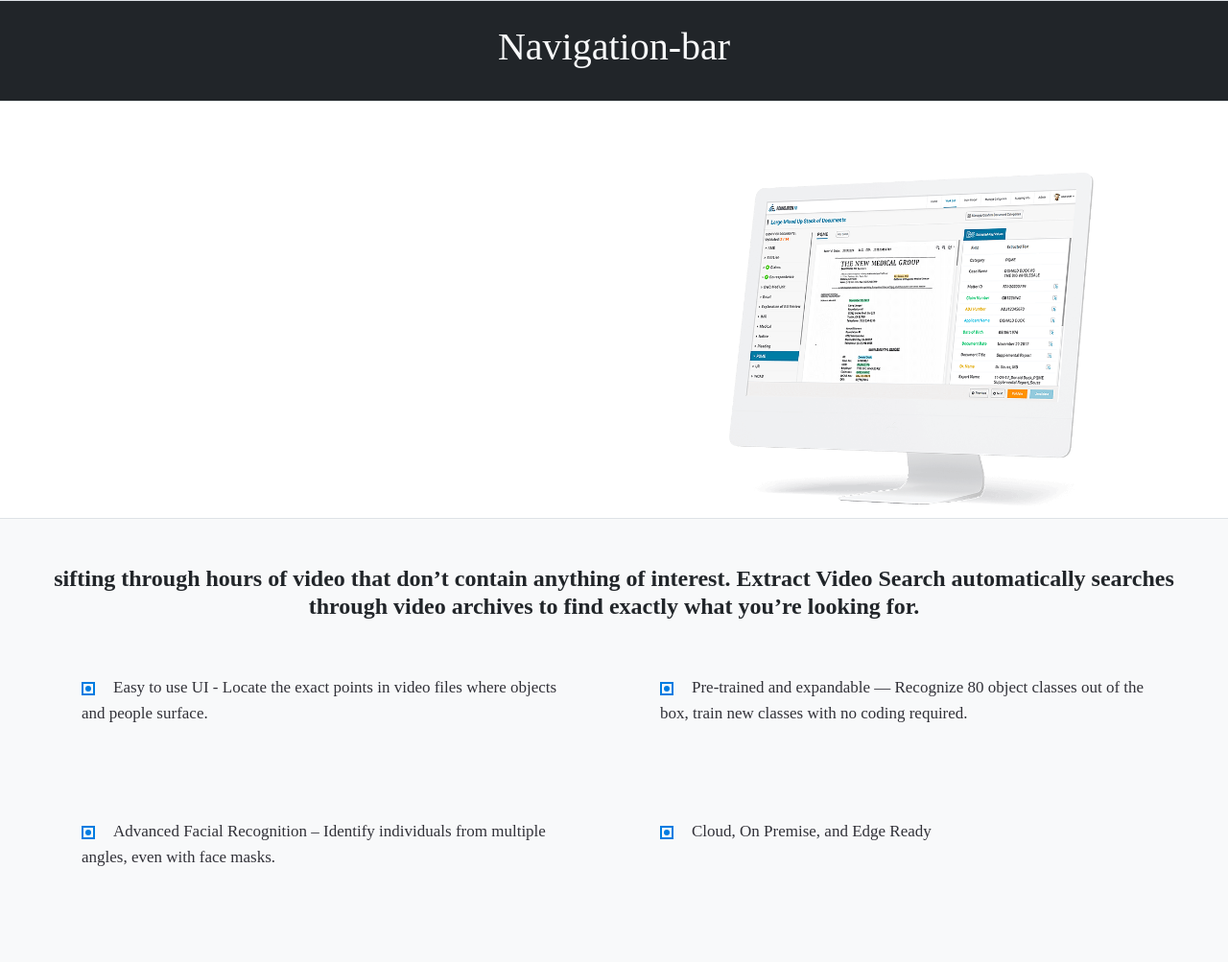
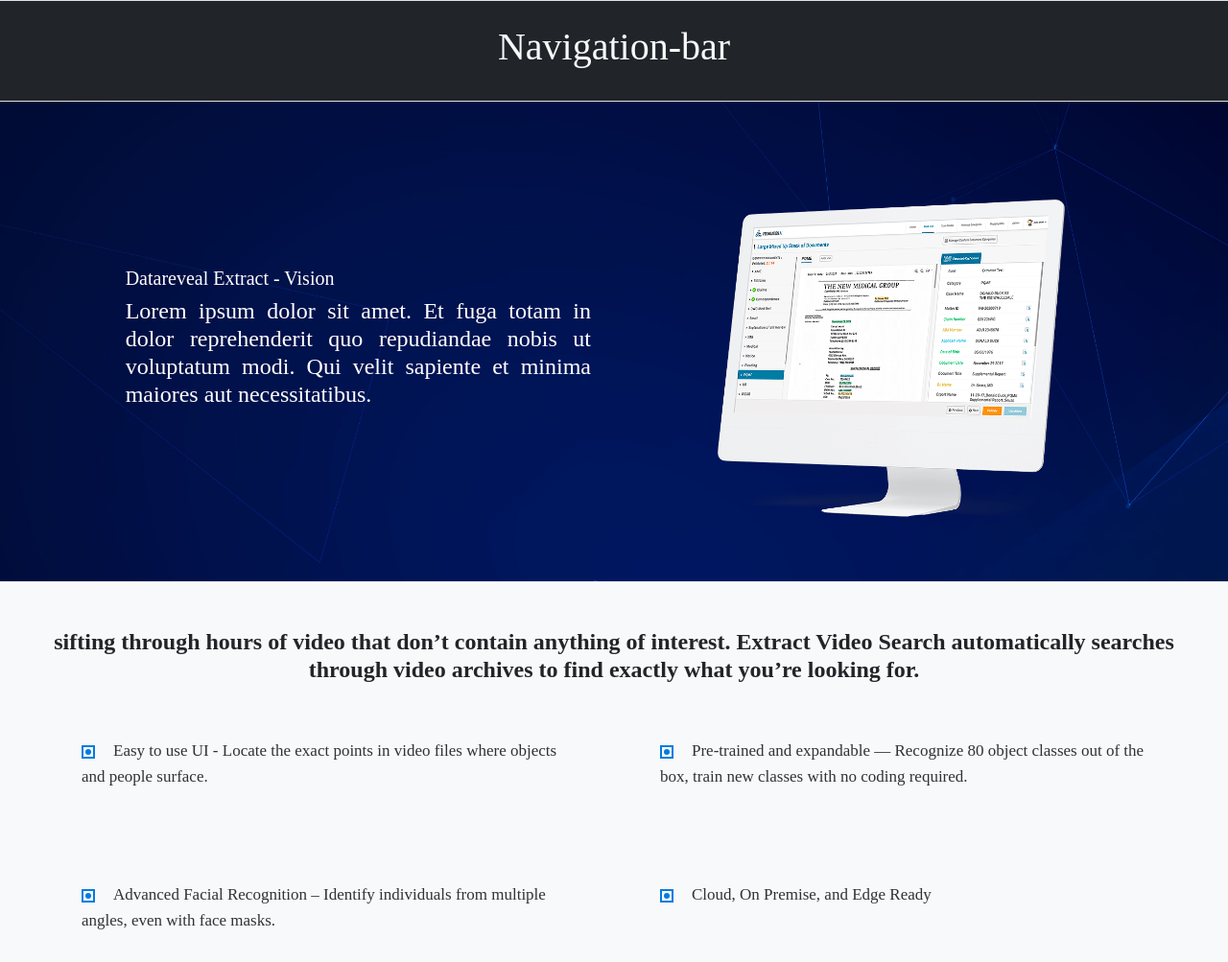
Before and after one commit to TeamVebbox/Datareveal.ai, a PHP site: page /product1.html in a window 1280 px wide. Shown: the top 1003 px of the page at 96% size. Run offline with PHP 8.4, Linux system fonts and the light colour scheme.

Commit message:
product & product 1 updated
get in touch,landing page,features updated

```diff
--- a/css/product1.css
+++ b/css/product1.css
@@ -1,3 +1,34 @@
+/* Landing Contents */
+#landing{
+    background-image: url(../images/vision-bg.jpg);
+    background-size: cover;
+    min-height: 500px;
+}
+#landing-contents{
+    text-align: left;
+}
+#landing-contents-h5{
+    color: #fff;
+    font-weight: lighter;
+}
+#landing-contents-h3{
+    color: #fff;
+    font-weight: normal;
+    font-size: 1.5em;
+    text-align: justify;
+}
+
+/* Vision Contents */
+#vision-content-a{
+    text-decoration: none;
+}
+#vision-content-h2{
+    font-weight: bold;
+}
+#vision-content-p{
+    font-weight: bold;
+}
+
 body
 {
 overflow-x: hidden;
@@ -59,3 +90,21 @@ h2{
     background-image: url(../images/carousel.jpg);
     height:500px;
 }
+
+/* Features Section */
+#features{
+    box-shadow: 0 10px 20px rgba(16,30,54,.15);
+}
+
+
+/* get into touch */
+#get-in-touch {
+    background: linear-gradient(
+      90deg,
+      rgba(16, 44, 131, 1) 0%,
+      rgba(22, 111, 147, 1) 100%
+    );
+  }
+  #get-in-touch h2 {
+    font-weight: bold;
+  }
--- a/product1.html
+++ b/product1.html
@@ -22,16 +22,19 @@
     </section>
 
     <!-- Landing Contents -->
-    <section for="Product-landing-contents">
-        <div class="container" style="padding: 0%; margin: 0%;">
+    <section for="Landing-contents">
+        <div class="row" id="landing" style="padding: 0;margin: 0;">
+            <div class="col-1"></div>
+            <div class="col-5 my-auto p-4" id="landing-contents">
+                <h5 id="landing-contents-h5">Datareveal Extract - Vision</h5>
+                <h3 id="landing-contents-h3">Lorem ipsum dolor sit amet. Et fuga totam in dolor reprehenderit quo
+                    repudiandae nobis ut voluptatum modi. Qui velit sapiente et minima maiores aut necessitatibus.</h3>
+            </div>
+            <div class="col-4 ms-5 my-auto" id="landing-image">
+                <img src="images/lang_land_c.png" class="img-fluid mt-5 ms-5" alt="Datareveal-Vision"
+                    height="100%" width=90%">
+            </div>
 
-            <div class="col-8">
-               <img src="">
-            </div>
-            <div class="col-4 offset-8">
-                <img src="images/img.png" id="landing-img">
-            </div>
-        </div>
         </div>
     </section>
 
@@ -111,27 +114,49 @@
 
     <!-- Features Section -->
     <section for="Subpage-feature-contents">
-        <div class="row p-5 border bg-light" id="subpage-features">
-            <div id="subpage-feature-heading">
-                <h2 class="text-center" id="subpage-feature-heading-h2">Feature-section</h2>
+        <div class="container mb-5">
+            <div class="row mt-3" id="subpage-features" style="margin: 0;padding: 0;">
+                <div class="mb-3" id="subpage-feature-heading">
+                    <h1 class="text-center" id="subpage-feature-heading-h1">Extract Features</h1>
+                </div>
             </div>
-            <div class="col-lg-6 col-md-6 col-sm-6 p-5 border bg-primary" id="subpage-feature-one">
-
-            </div>
-            <div class="col-lg-6 col-md-6 col-sm-6 p-5 border bg-primary" id="subpage-feature-two">
-
-            </div>
-            <div class="col-lg-6 col-md-6 col-sm-6 p-5 border bg-primary" id="subpage-feature-three">
-
-            </div>
-            <div class="col-lg-6 col-md-6 col-sm-6 p-5 border bg-primary" id="subpage-feature-four">
-
-            </div>
-            <div class="col-lg-12 col-md-12 col-sm-12 p-5 border bg-primary" id="subpage-feature-five">
-
+            <div class="row">
+                <div class="col-lg-5 col-md-6 col-sm-6 p-5 ms-5 text-center" id="features">
+                    <img src="images/vision-feature-1.svg" alt="feature-vision" class="mb-2">
+                    <h3>Lorem ipsm!</h3>
+                    <p>Lorem ipsum dolor sit amet. In odit architecto id explicabo tenetur aut
+                        galisum omnis.</p>
+                </div>
+                <div class="col-1"></div>
+                <div class="col-lg-5 col-md-6 col-sm-6 p-5 ms-1 text-center" id="features">
+                    <img src="images/vision-feature-2.svg" alt="feature-vision" class="mb-2">
+                    <h3>Lorem ipsm!</h3>
+                    <p>Lorem ipsum dolor sit amet. In odit architecto id explicabo tenetur aut
+                        galisum omnis.</p>
+                </div>
+                <div class="col-lg-5 col-md-6 col-sm-6 p-5 mt-4 ms-5 text-center" id="features">
+                    <img src="images/vision-feature-3.svg" alt="feature-vision" class="mb-2">
+                    <h3>Lorem ipsm!</h3>
+                    <p>Lorem ipsum dolor sit amet. In odit architecto id explicabo tenetur aut
+                        galisum omnis.</p>
+                </div>
+                <div class="col-1"></div>
+                <div class="col-lg-5 col-md-6 col-sm-6 p-5 mt-4 ms-1 text-center" id="features">
+                    <img src="images/vision-feature-4.svg" alt="feature-vision" class="mb-2">
+                    <h3>Lorem ipsm!</h3>
+                    <p>Lorem ipsum dolor sit amet. In odit architecto id explicabo tenetur aut
+                        galisum omnis.</p>
+                </div>
+                <div class="col-lg-11 col-md-12 col-sm-12 p-5 mt-4 ms-5 text-center" id="features">
+                    <img src="images/vision-feature-5.svg" alt="feature-vision" class="mb-2">
+                    <h3>Lorem ipsm!</h3>
+                    <p>Lorem ipsum dolor sit amet. In odit architecto id explicabo tenetur aut
+                        galisum omnis.</p>
+                </div>
             </div>
         </div>
     </section>
+
 
     <!-- Subpage Carousel Section -->
 
@@ -146,9 +171,16 @@
     <!-- Get In Touch Section -->
     <section for="Get-in-touch">
         <div class="row p-5 border bg-dark" id="get-in-touch">
-            <h2 class="text-center text-light">Get-in-touch-section</h2>
+          <h2 class="text-center text-light">
+            Get started with Data Reveal Today
+          </h2>
+
+          <div class="text-center pt-4">
+            <button type="button" class="btn btn-warning">Get In Touch</button>
+          </div>
         </div>
-    </section>
+      </section>
+
 
     <!-- Footer Section -->
     <section for="Footer">
```
Also changed, not shown: css/product.css (+49 -0 lines), product.html (+53 -21 lines).
